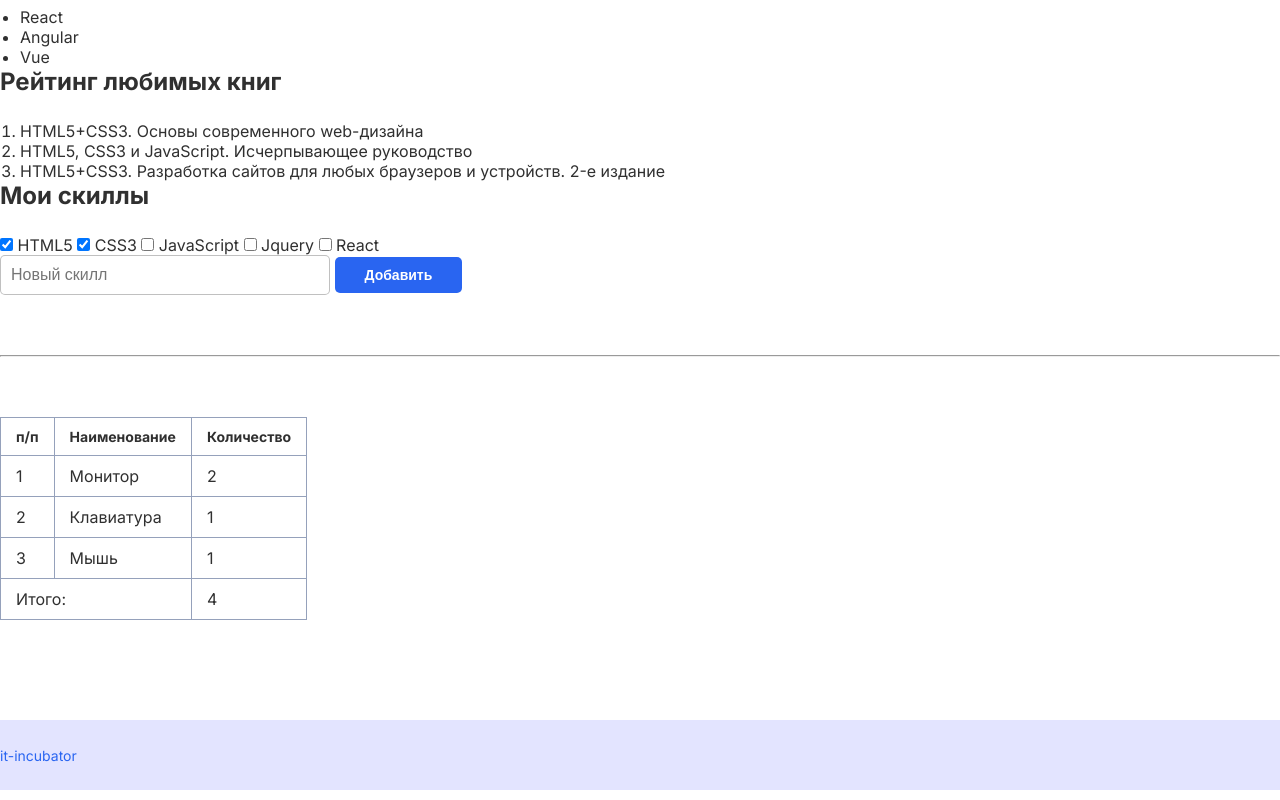
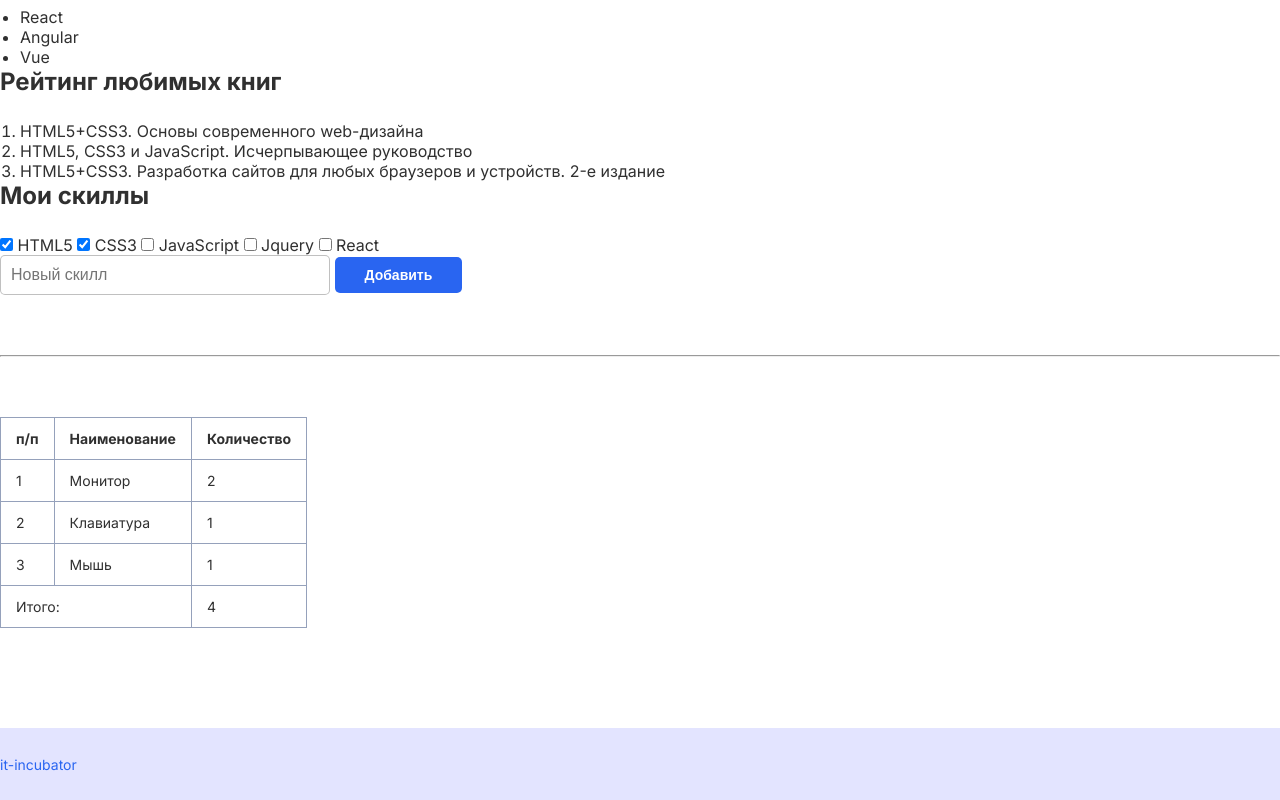
Before and after one commit to askmarrina/2-hw-with-auto-test-html-css-main, a plain HTML site: page index.html in a window 1280 px wide. Shown: the part 1050-1850 px from the top of the page. Drawn offline with Linux system fonts and the light colour scheme.

Commit message:
fixing issues-2

```diff
--- a/style.css
+++ b/style.css
@@ -129,25 +129,26 @@ select {
 table {
     /* Стили для таблицы */
     border-collapse: collapse;
+    font-size: 14px;
 }
 
 th {
     font-weight: 700;
-    font-size: 14px;
+    /*font-size: 14px;*/
     text-align: center;
     color: #303030;
 }
 
 th, td {
     /* Стили для ячеек таблицы */
-    padding: 10px 15px;
+    padding: 12px 15px;
     border: 1px solid #95a1bb;
 }
 
 footer {
     /* Стили для футера */
     background: rgba(163, 167, 255, 0.3);
-    padding: 25px 0;
+    padding: 26px 0;
 }
 
 .footer-link {
```
